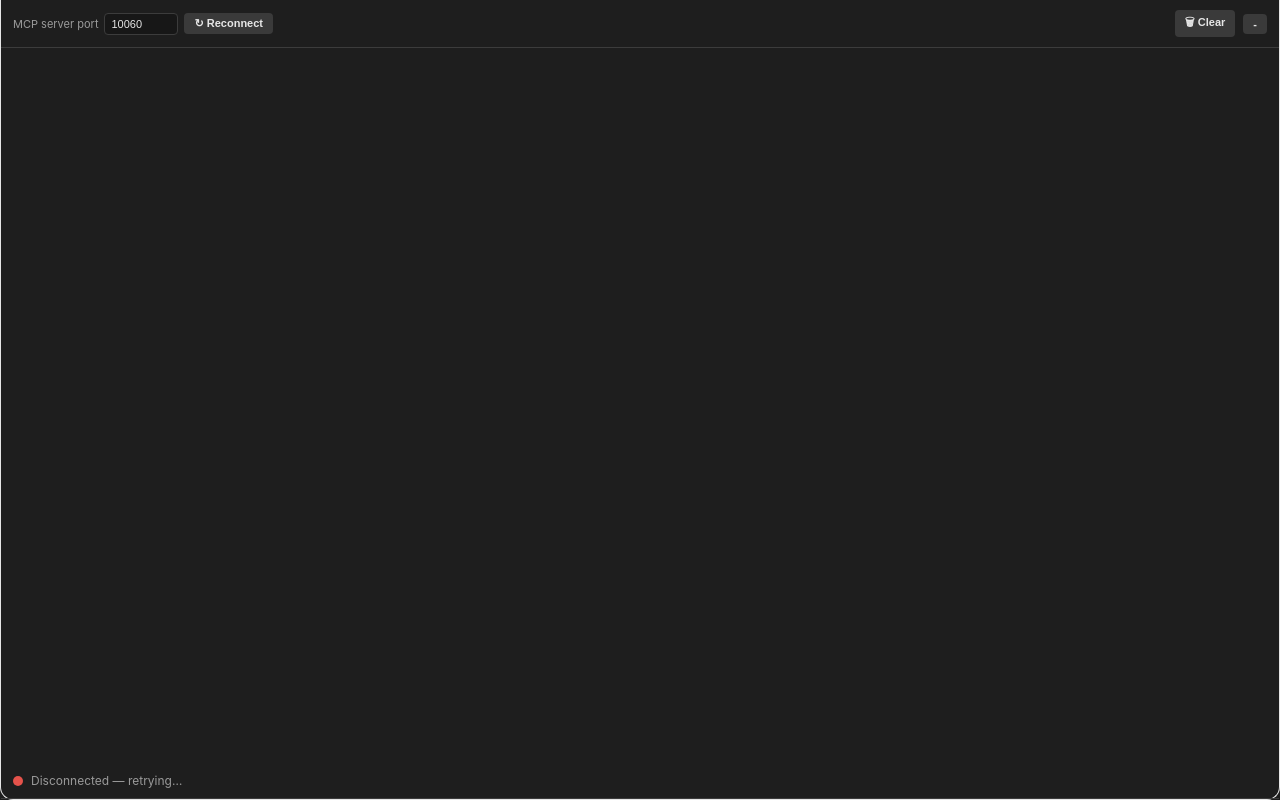
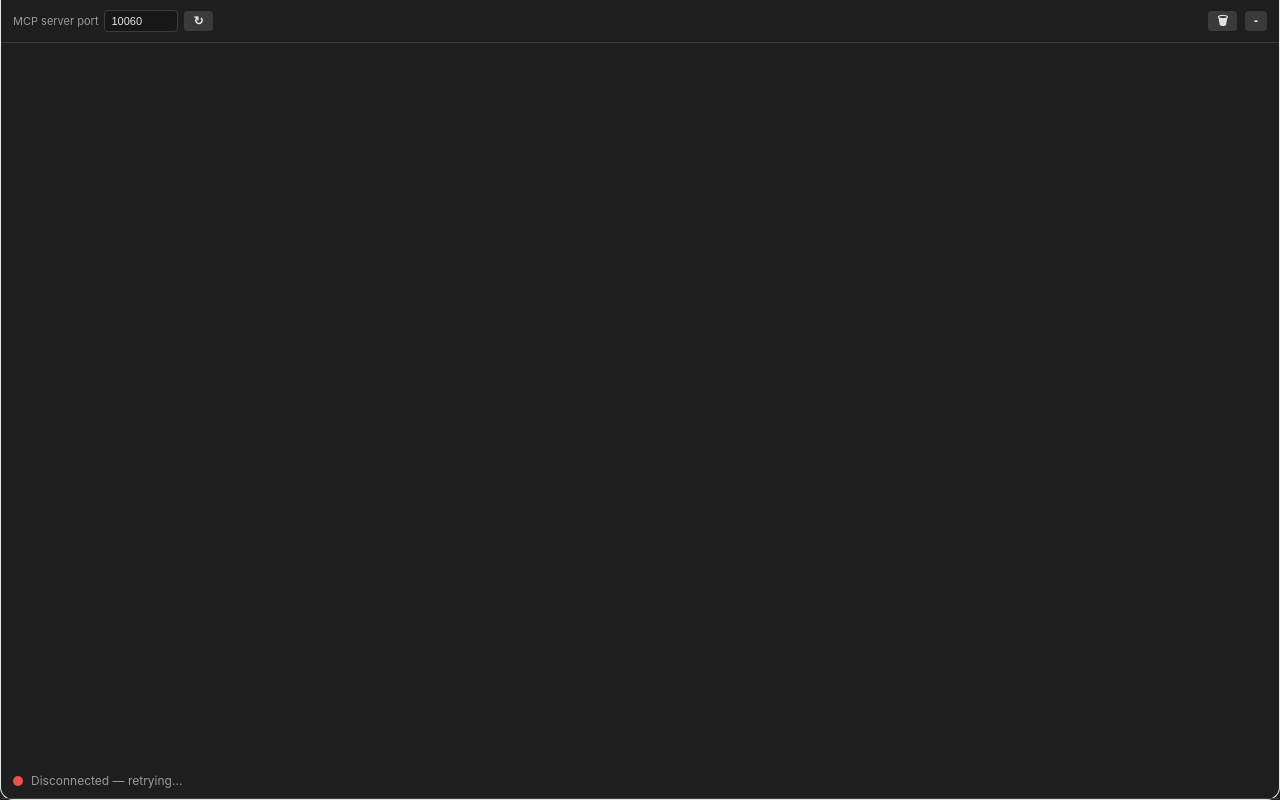
Before and after one commit to hainh/figma-mcp, a website: page plugin/ui.html in a window 1280 px wide. Drawn offline with Linux system fonts and the light colour scheme.

Commit message:
feat(plugin): icon-only header buttons; footer fills remaining space when minimized

```diff
--- a/plugin/ui.html
+++ b/plugin/ui.html
@@ -34,7 +34,7 @@
       pre.logs .ok { color: var(--ok); }
       .row { display: flex; gap: 8px; margin-top: 8px; }
       button { border: none; border-radius: 4px; padding: 6px 14px; cursor: pointer; font-weight: 600; }
-      header button { padding: 4px 10px; font-size: 11px; flex-shrink: 0; }
+      header button { padding: 4px 9px; font-size: 12px; flex-shrink: 0; line-height: 1; }
       .run { background: var(--accent); color: white; }
       .reject { background: #4a4a4a; color: var(--text); }
       .meta { color: var(--dim); margin-top: 6px; }
@@ -51,6 +51,7 @@
       pre.code.collapsed { display: none; }
       pre.code.full { max-height: none; }
       body.minimized main { display: none; }
+      body.minimized footer { flex: 1; }
     </style>
   </head>
   <body>
@@ -58,9 +59,9 @@
       <div class="conn" title="WebSocket port of figma-mcp (= 10060 + server id). Example: figma-mcp 1 → 10061, figma-mcp 2 → 10062. One plugin connects to one port only — edit the field (Enter) to change it.">
         <span class="port-label">MCP server port</span>
         <input type="number" id="port" min="1" max="65535" step="1" value="10060" />
-        <button id="reconnect" class="save" title="Close the current connection and reconnect to the same port">↻ Reconnect</button>
+        <button id="reconnect" class="save" title="Close the current connection and reconnect to the same port">↻</button>
       </div>
-      <button id="clear" class="save" title="Remove all log cards from the feed">🗑 Clear</button>
+      <button id="clear" class="save" title="Remove all log cards from the feed">🗑</button>
       <button id="minmax" class="save" title="Minimize / restore the feed">-</button>
     </header>
     <main id="feed"></main>
```
